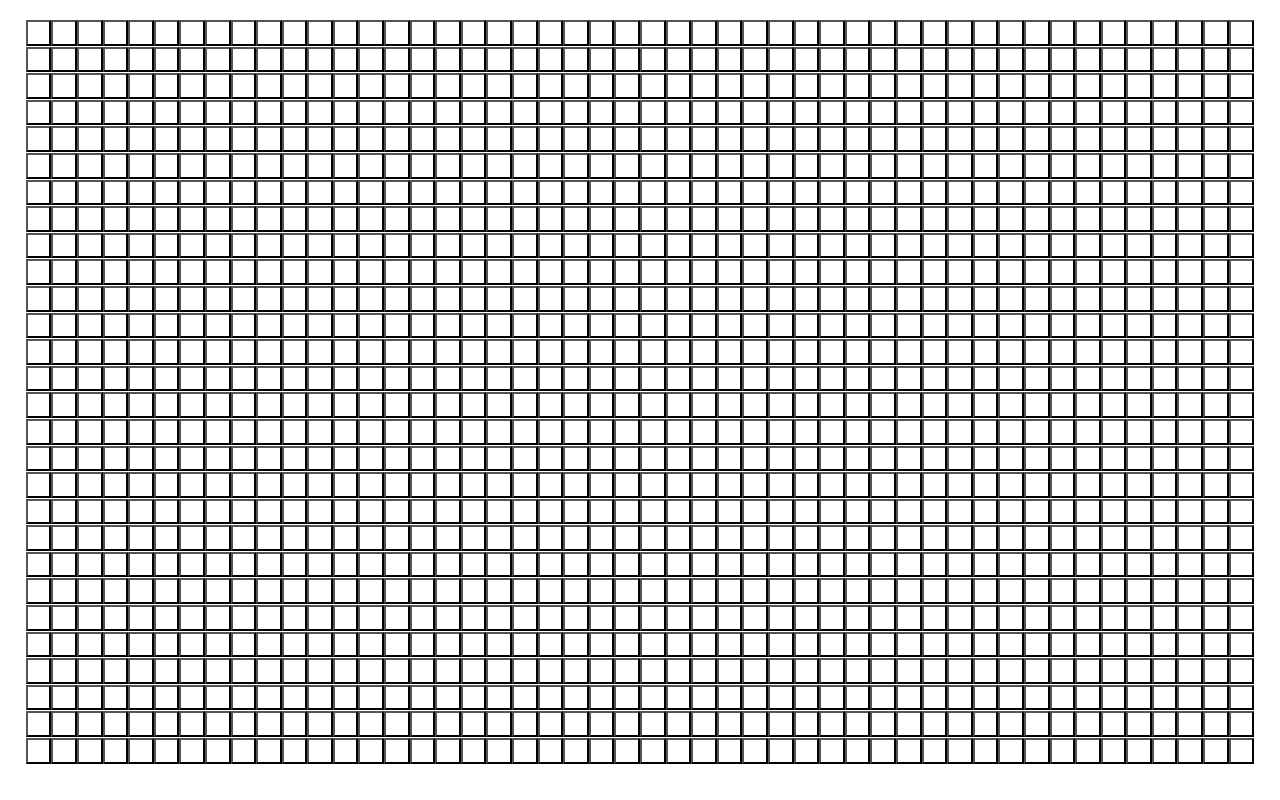
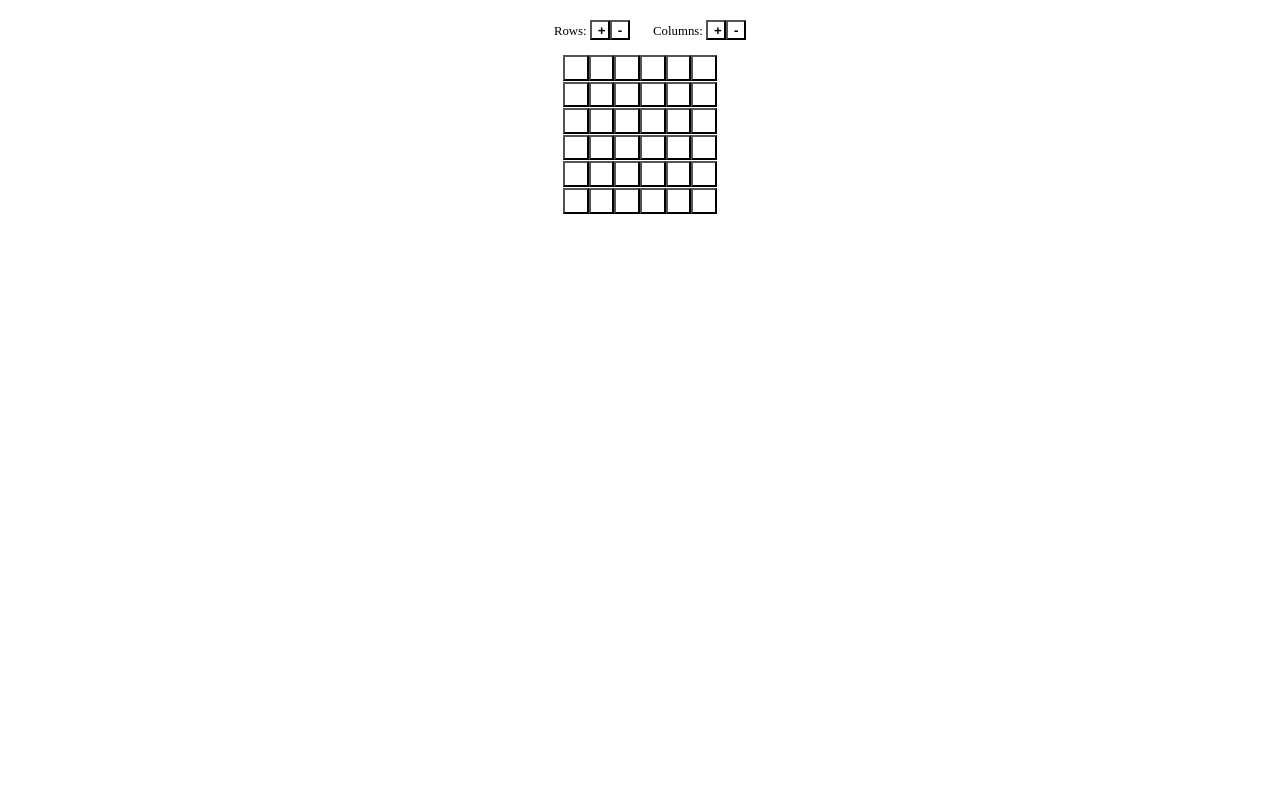
Before and after one commit to mwzheng/simple-pixel-art, a React (Create React App) app: page / in a window 1280 px wide. Built offline with nearby package versions, Linux system fonts and the light colour scheme.

Commit message:
Added ability to add or delete rows and columns

```diff
--- a/src/App.css
+++ b/src/App.css
@@ -34,6 +34,10 @@ tr, td {
     background-color: white;
 }
 
+#form {
+    margin: 15px 0px;
+}
+
 .formSpan {
     font-size: 1vw;
     margin: 10px 0px 10px 20px;
--- a/src/App.js
+++ b/src/App.js
@@ -1,11 +1,16 @@
-import React from 'react';
+import React, { useState } from 'react';
 import './App.css';
+import Form from './components/Form';
 import Canvas from './components/Canvas'
 
 function App() {
+  const [rows, setRows] = useState(6);
+  const [cols, setCols] = useState(6);
+
   return (
     <>
-      <Canvas />
+      <Form rows={rows} setRows={setRows} cols={cols} setCols={setCols} />
+      <Canvas rows={rows} cols={cols} />
     </>
   );
 }
--- a/src/components/Canvas.js
+++ b/src/components/Canvas.js
@@ -2,28 +2,28 @@ import React from 'react';
 import Pixel from './Pixel';
 
 // Compoent to create the entire canvas for the pixel art
-const Canvas = () => {
+const Canvas = ({ rows, cols }) => {
     // Makes the entire canvas
-    const makeCanvas = (row) => {
+    const makeCanvas = (rowLength) => {
         let table = [];
-        let rows = row;
+        let rowNumber = 0;
 
-        while (rows !== 0) {
-            table.push(<tr key={`row${rows}`}>{makeCanvasRow(48)}</tr>);
-            rows--;
+        while (rowNumber !== rowLength) {
+            table.push(<tr key={`row${rowNumber}`}>{makeCanvasRow(cols)}</tr>);
+            rowNumber++;
         }
 
         return table;
     }
 
     // Makes a single row on the canvas
-    const makeCanvasRow = (columns) => {
+    const makeCanvasRow = (columnLength) => {
         let x = [];
-        let cols = columns;
+        let colNumber = 0;
 
-        while (cols !== 0) {
-            x.push(<td key={`col${cols}`}><Pixel mark='unmarked' /></td>);
-            cols--;
+        while (colNumber !== columnLength) {
+            x.push(<td key={`col${colNumber}`}><Pixel mark='unmarked' /></td>);
+            colNumber++;
         }
 
         return x;
@@ -32,7 +32,7 @@ const Canvas = () => {
     return <div>
         <table>
             <tbody>
-                {makeCanvas(28)}
+                {makeCanvas(rows)}
             </tbody>
         </table>
     </div >
--- /dev/null
+++ b/src/components/Form.js
@@ -0,0 +1,30 @@
+import React from 'react';
+
+const Form = ({ rows, cols, setRows, setCols }) => {
+    const addRow = () => {
+        setRows(rows + 1);
+    }
+
+    const addCol = () => {
+        setCols(cols + 1);
+    }
+
+    const delRow = () => {
+        setRows(rows - 1);
+    }
+
+    const delCol = () => {
+        setCols(cols - 1);
+    }
+
+    return <div id='form'>
+        <span className='formSpan'>Rows: </span>
+        <button className='formBttn' onClick={addRow}>+</button>
+        <button className='formBttn' onClick={delRow}>-</button>
+        <span className='formSpan'> Columns: </span>
+        <button className='formBttn' onClick={addCol}>+</button>
+        <button className='formBttn' onClick={delCol}>-</button>
+    </div>
+}
+
+export default Form;
```
